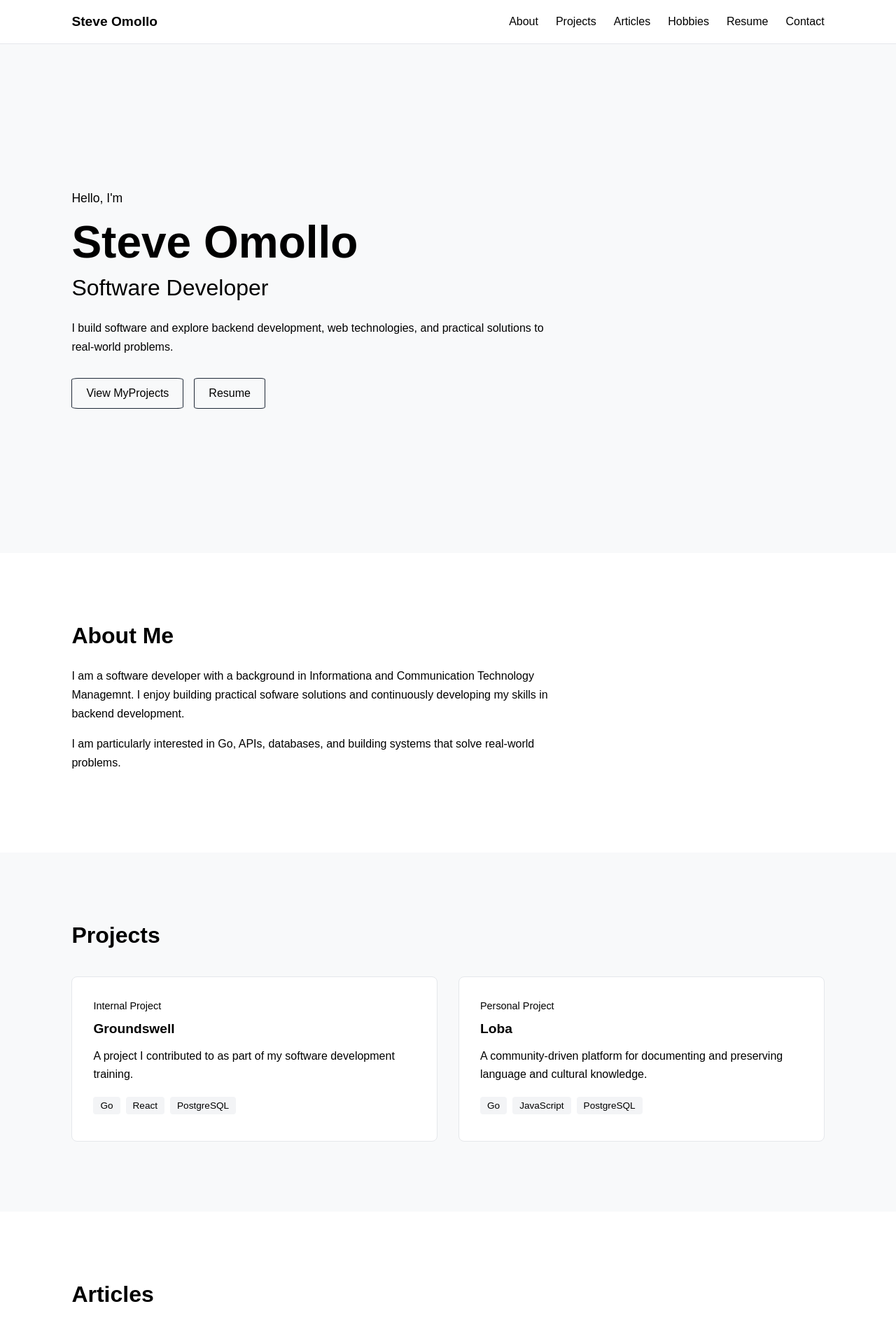
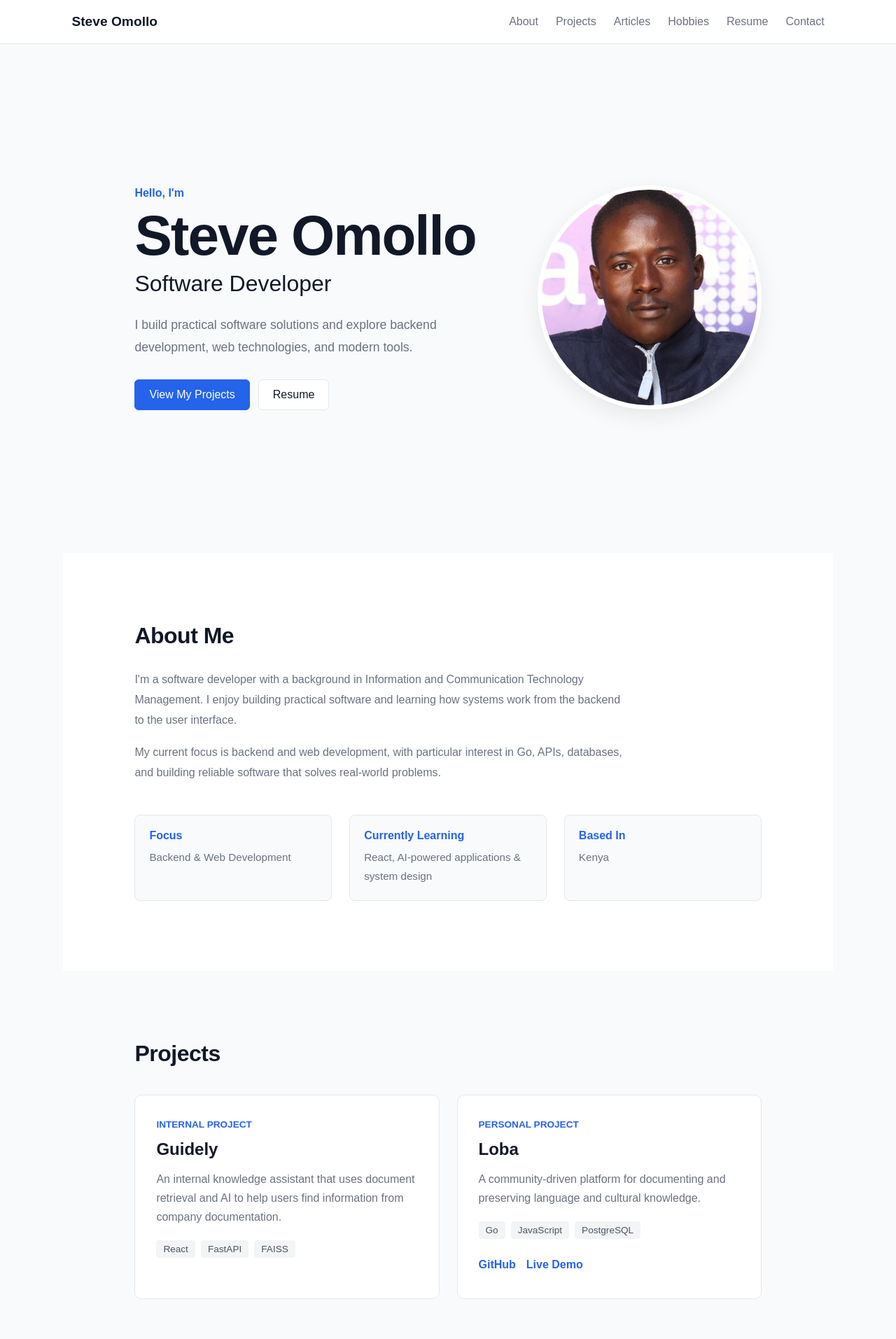
Before and after one commit to Omollos/portfolio, a React app: page / in a window 1280 px wide. Shown: the top 1913 px of the page at 70% size. Built offline with nearby package versions, Linux system fonts and the light colour scheme; the HTML template or start-up script is replaced by a standard one.

Commit message:
feat: build initial portfolio design

```diff
--- a/src/App.css
+++ b/src/App.css
@@ -1,15 +1,55 @@
+:root {
+  --background: #f8fafc;
+  --surface: #ffffff;
+  --text: #111827;
+  --muted: #6b7280;
+  --border: #e5e7eb;
+  --accent: #2563eb;
+  --accent-dark: #1d4ed8;
+}
+
+/* General */
+
+body {
+  background: var(--background);
+  color: var(--text);
+}
+
+section {
+  max-width: 1100px;
+  margin: 0 auto;
+}
+
+h1,
+h2,
+h3 {
+  color: var(--text);
+}
+
+p {
+  color: var(--muted);
+}
+
+/* Navigation */
+
 nav {
+  position: sticky;
+  top: 0;
+  z-index: 100;
+
   display: flex;
   justify-content: space-between;
   align-items: center;
+
   padding: 20px 8%;
-  background: white;
-  border-bottom: 1px solid #e5e7eb;
+
+  background: rgba(255, 255, 255, 0.95);
+  border-bottom: 1px solid var(--border);
 }
 
 .logo {
   font-size: 1.2rem;
-  font-weight: bold;
+  font-weight: 700;
 }
 
 .nav-links {
@@ -17,150 +57,223 @@ nav {
   gap: 25px;
 }
 
+.nav-links a {
+  color: var(--muted);
+}
+
 .nav-links a:hover {
-  text-decoration: underline;
+  color: var(--text);
 }
+
+/* Hero */
 
 #home {
   min-height: calc(100vh - 73px);
+
   display: flex;
   align-items: center;
+  justify-content: space-between;
+  gap: 60px;
+
   padding: 80px 8%;
 }
 
-#home > div {
-    max-width: 700px;
+.hero-content {
+  flex: 1;
+  max-width: 650px;
 }
 
 #home p:first-child {
-    margin-bottom: 10px;
-    font-size: 1.1rem;
+  margin-bottom: 12px;
+
+  color: var(--accent);
+  font-weight: 600;
 }
 
 #home h1 {
-    font-size: 4rem;
   margin-bottom: 10px;
+
+  font-size: clamp(3rem, 7vw, 5rem);
+  line-height: 1;
+  letter-spacing: -2px;
 }
 
 #home h2 {
+  margin-bottom: 25px;
+
   font-size: 2rem;
   font-weight: 400;
-    margin-bottom: 25px;
 }
 
-#home p {
-    line-height: 1.7;
+.hero-content > p:not(:first-child) {
   margin-bottom: 30px;
+
+  font-size: 1.1rem;
+  line-height: 1.8;
 }
 
-#home a {
+.hero-buttons a {
   display: inline-block;
-    margin-right: 15px;
+
+  margin-right: 12px;
   padding: 12px 20px;
-    border: 1px solid #1f2937;
-    border-radius: 6%;
+
+  border: 1px solid var(--border);
+  border-radius: 6px;
+
+  background: var(--surface);
 }
 
-#home a:hover {
-    background: #1f2937;
+.hero-buttons a:first-child {
+  background: var(--accent);
+  border-color: var(--accent);
   color: white;
 }
 
-#about {
-    padding: 100px 8%;
-    background: white;
+.hero-buttons a:first-child:hover {
+  background: var(--accent-dark);
 }
 
-#about h2 {
+.hero-buttons a:last-child:hover {
+  background: #f3f4f6;
+}
+
+.hero-image {
+  flex-shrink: 0;
+}
+
+.hero-image img {
+  width: 320px;
+  height: 320px;
+
+  object-fit: cover;
+
+  border-radius: 50%;
+  border: 6px solid white;
+
+  box-shadow: 0 10px 30px rgba(0, 0, 0, 0.08);
+}
+
+/* Sections */
+
+#about,
+#projects,
+#articles,
+#hobbies,
+#resume,
+#contact {
+  padding: 100px 8%;
+}
+
+#about,
+#articles,
+#resume {
+  background: var(--surface);
+}
+
+#about h2,
+#projects h2,
+#articles h2,
+#hobbies h2,
+#resume h2,
+#contact h2 {
+  margin-bottom: 30px;
+
   font-size: 2rem;
-    margin-bottom: 25px;
+  letter-spacing: -0.5px;
 }
+
+/* About */
 
 #about p {
   max-width: 700px;
-    line-height: 1.7;
-    margin-bottom: 15px;
+
+  margin-bottom: 18px;
+
+  line-height: 1.8;
 }
 
-#projects {
-    padding: 100px 8%;
-}
+/* Projects */
 
 #projects h2 {
-    font-size: 2rem;
   margin-bottom: 40px;
 }
 
 .projects-grid {
   display: grid;
   grid-template-columns: repeat(2, 1fr);
-    gap: 30px;
+  gap: 25px;
 }
 
 .project-card {
   padding: 30px;
-    background: white;
-    border: 1px solid #e5e7eb;
-    border-radius: 8px;
+
+  background: var(--surface);
+  border: 1px solid var(--border);
+  border-radius: 10px;
+
+  transition:
+    transform 0.2s ease,
+    box-shadow 0.2s ease;
+}
+
+.project-card:hover {
+  transform: translateY(-4px);
+
+  box-shadow: 0 10px 30px rgba(0, 0, 0, 0.06);
 }
 
 .project-card > p:first-child {
-    font-size: 0.9rem;
   margin-bottom: 10px;
+
+  color: var(--accent);
+  font-size: 0.85rem;
+  font-weight: 600;
+  text-transform: uppercase;
 }
 
 .project-card h3 {
-    font-size: 1.2rem;
   margin-bottom: 15px;
+
+  font-size: 1.5rem;
 }
 
 .project-card p {
-    line-height: 1.6;
   margin-bottom: 20px;
+  line-height: 1.7;
 }
 
 .project-card span {
   display: inline-block;
+
   margin-right: 8px;
   margin-bottom: 8px;
   padding: 5px 10px;
+
   background: #f3f4f6;
   border-radius: 4px;
+
+  color: #4b5563;
   font-size: 0.85rem;
 }
 
-#articles {
-  padding: 100px 8%;
-  background: white;
-}
-
-#articles h2 {
-  font-size: 2rem;
-  margin-bottom: 40px;
-}
+/* Articles */
 
 #articles article {
   max-width: 700px;
 }
 
 #articles article p {
-  line-height: 1.7;
   margin-bottom: 15px;
+  line-height: 1.8;
 }
 
 #articles h3 {
+  margin-bottom: 15px;
   font-size: 1.5rem;
-  margin-bottom: 15px;
 }
 
-#hobbies {
-  padding: 100px 8%;
-}
-
-#hobbies h2 {
-  font-size: 2rem;
-  margin-bottom: 30px;
-}
+/* Hobbies */
 
 .hobbies-list {
   display: flex;
@@ -170,74 +283,118 @@ nav {
 
 .hobbies-list span {
   padding: 10px 16px;
-  border: 1px solid #d1d5db;
+
+  border: 1px solid var(--border);
   border-radius: 20px;
+
+  background: var(--surface);
+  color: var(--muted);
 }
+
+/* Resume */
+
+#resume p {
+  margin-bottom: 25px;
+  line-height: 1.8;
+}
+
+#resume a,
+#contact a {
+  display: inline-block;
+
+  padding: 12px 20px;
+
+  background: var(--accent);
+  border: 1px solid var(--accent);
+  border-radius: 6px;
+
+  color: white;
+}
+
+#resume a:hover,
+#contact a:hover {
+  background: var(--accent-dark);
+}
+
+/* Contact */
+
+#contact p {
+  max-width: 600px;
+
+  margin-bottom: 25px;
+
+  line-height: 1.8;
+}
+
+/* Social links */
 
 .social-links {
   display: flex;
   gap: 20px;
+
   padding: 40px 8%;
-  background: white;
+
+  background: var(--surface);
+  border-top: 1px solid var(--border);
+}
+
+.social-links a {
+  color: var(--muted);
 }
 
 .social-links a:hover {
+  color: var(--text);
+}
+
+/* Project links */
+
+.project-links {
+  display: flex;
+  gap: 15px;
+  margin-top: 20px;
+}
+
+.project-links a {
+  color: var(--accent);
+  font-weight: 600;
+}
+
+.project-links a:hover {
+  color: var(--accent-dark);
   text-decoration: underline;
 }
 
-#resume {
-  padding: 100px 8%;
-  background: white;
+/* About details */
+
+.about-details {
+  display: grid;
+  grid-template-columns: repeat(3, 1fr);
+  gap: 25px;
+
+  max-width: 900px;
+  margin-top: 45px;
 }
 
-#resume h2 {
-  font-size: 2rem;
-  margin-bottom: 25px;
+.about-details div {
+  padding: 20px;
+
+  background: var(--background);
+  border: 1px solid var(--border);
+  border-radius: 8px;
 }
 
-#resume p {
-  margin-bottom: 25px;
-  line-height: 1.7;
+.about-details h3 {
+  margin-bottom: 8px;
+  color: var(--accent);
+  font-size: 1rem;
 }
 
-#resume a {
-  display: inline-block;
-  padding: 12px 20px;
-  border: 1px solid #1f2937;
-  border-radius: 6px;
+.about-details p {
+  margin-bottom: 0 !important;
+  font-size: 0.95rem;
 }
 
-#resume a:hover {
-  background: #1f2937;
-  color: white;
-}
-
-#contact {
-  padding: 100px 8%;
-}
-
-#contact h2 {
-  font-size: 2rem;
-  margin-bottom: 25px;
-}
-
-#contact p {
-  max-width: 600px;
-  line-height: 1.7;
-  margin-bottom: 25px;
-}
-
-#contact a {
-  display: inline-block;
-  padding: 12px 20px;
-  border: 1px solid #1f2937;
-  border-radius: 6px;
-}
-
-#contact a:hover {
-  background: #1f2937;
-  color: white;
-}
+/* Mobile */
 
 @media (max-width: 768px) {
   nav {
@@ -251,15 +408,49 @@ nav {
     gap: 15px;
   }
 
-  #home h1 {
-    font-size: 3rem;
+  #home {
+    min-height: auto;
+    flex-direction: column-reverse;
+    padding-top: 100px;
+    padding-bottom: 100px;
+    text-align: center;
   }
 
-  #home h2 {
-    font-size: 1.5rem;
+  .hero-content {
+    max-width: 600px;
+  }
+
+  .hero-image img {
+    width: 220px;
+    height: 220px;
+  }
+
+  .hero-buttons {
+    display: flex;
+    justify-content: center;
+    flex-wrap: wrap;
+    gap: 10px;
+  }
+
+  .hero-buttons a {
+    margin-right: 0;
   }
 
   .projects-grid {
     grid-template-columns: 1fr;
   }
+
+  .about-details {
+    grid-template-columns: 1fr;
   }
+
+  #about,
+  #projects,
+  #articles,
+  #hobbies,
+  #resume,
+  #contact {
+    padding-top: 70px;
+    padding-bottom: 70px;
+  }
+}
--- a/src/components/About.jsx
+++ b/src/components/About.jsx
@@ -1,19 +1,37 @@
-function About () {
+function About() {
   return (
     <section id="about">
       <h2>About Me</h2>
 
       <p>
-                I am a software developer with a background in Informationa and
-                Communication Technology Managemnt. I enjoy building practical
-                sofware solutions and continuously developing my skills in
-                backend development.
+        I'm a software developer with a background in Information and
+        Communication Technology Management. I enjoy building practical
+        software and learning how systems work from the backend to the
+        user interface.
       </p>
 
       <p>
-                I am particularly interested in Go, APIs, databases, and
-                building systems that solve real-world problems.
+        My current focus is backend and web development, with particular
+        interest in Go, APIs, databases, and building reliable software
+        that solves real-world problems.
       </p>
+
+      <div className="about-details">
+        <div>
+          <h3>Focus</h3>
+          <p>Backend & Web Development</p>
+        </div>
+
+        <div>
+          <h3>Currently Learning</h3>
+          <p>React, AI-powered applications & system design</p>
+        </div>
+
+        <div>
+          <h3>Based In</h3>
+          <p>Kenya</p>
+        </div>
+      </div>
     </section>
   )
 }
--- a/src/components/Hero.jsx
+++ b/src/components/Hero.jsx
@@ -1,19 +1,30 @@
-function Hero () {
+function Hero() {
   return (
     <section id="home">
-            <div>
+      <div className="hero-content">
         <p>Hello, I'm</p>
+
         <h1>Steve Omollo</h1>
+
         <h2>Software Developer</h2>
 
-                <p>I build software and explore backend development,
-                    web technologies, and practical solutions to real-world problems.
+        <p>
+          I build practical software solutions and explore backend
+          development, web technologies, and modern tools.
         </p>
 
-                <div>
-                    <a href="#projects">View MyProjects</a>
+        <div className="hero-buttons">
+          <a href="#projects">View My Projects</a>
+
           <a href="/resume.pdf">Resume</a>
         </div>
+      </div>
+
+      <div className="hero-image">
+        <img
+          src="/images/profile.jpg"
+          alt="Steve Omollo"
+        />
       </div>
     </section>
   )
--- a/src/components/ProjectCard.jsx
+++ b/src/components/ProjectCard.jsx
@@ -1,4 +1,11 @@
-function ProjectCard({ title, type, description, technologies }) {
+function ProjectCard({
+  title,
+  type,
+  description,
+  technologies,
+  github,
+  demo,
+}) {
   return (
     <article className="project-card">
       <p>{type}</p>
@@ -7,10 +14,24 @@ function ProjectCard({ title, type, description, technologies }) {
 
       <p>{description}</p>
 
-            <div>
+      <div className="project-technologies">
         {technologies.map((technology) => (
           <span key={technology}>{technology}</span>
         ))}
+      </div>
+
+      <div className="project-links">
+        {github && (
+          <a href={github} target="_blank" rel="noreferrer">
+            GitHub
+          </a>
+        )}
+
+        {demo && (
+          <a href={demo} target="_blank" rel="noreferrer">
+            Live Demo
+          </a>
+        )}
       </div>
     </article>
   )
--- a/src/components/Projects.jsx
+++ b/src/components/Projects.jsx
@@ -8,15 +8,18 @@ function Projects() {
       <div className="projects-grid">
         <ProjectCard
           type="Internal Project"
-                    title="Groundswell"
-                    description="A project I contributed to as part of my software development training."
-                    technologies={['Go', 'React', 'PostgreSQL']}
+          title="Guidely"
+          description="An internal knowledge assistant that uses document retrieval and AI to help users find information from company documentation."
+          technologies={['React', 'FastAPI', 'FAISS']}
         />
+
         <ProjectCard
           type="Personal Project"
           title="Loba"
           description="A community-driven platform for documenting and preserving language and cultural knowledge."
           technologies={['Go', 'JavaScript', 'PostgreSQL']}
+          github="https://github.com/Omollos/loba"
+          demo="https://loba-six.vercel.app"
         />
       </div>
     </section>
```
Also changed, not shown: public/images/profile.jpg (added). Lines whose indentation alone changed are shown as unchanged.
